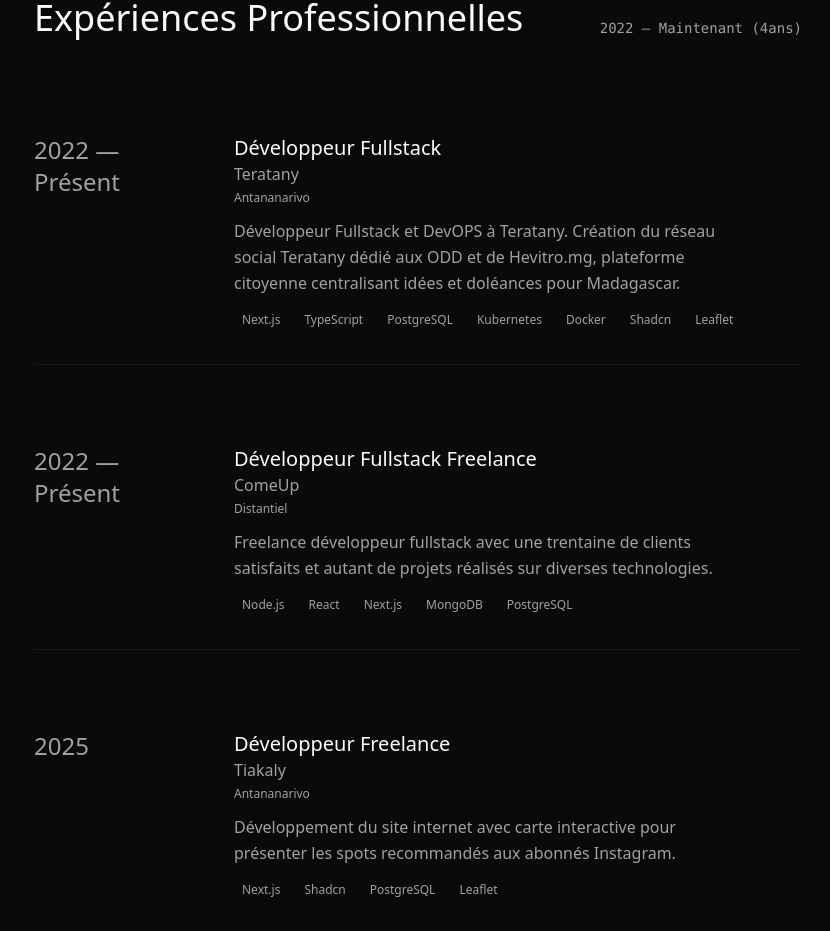
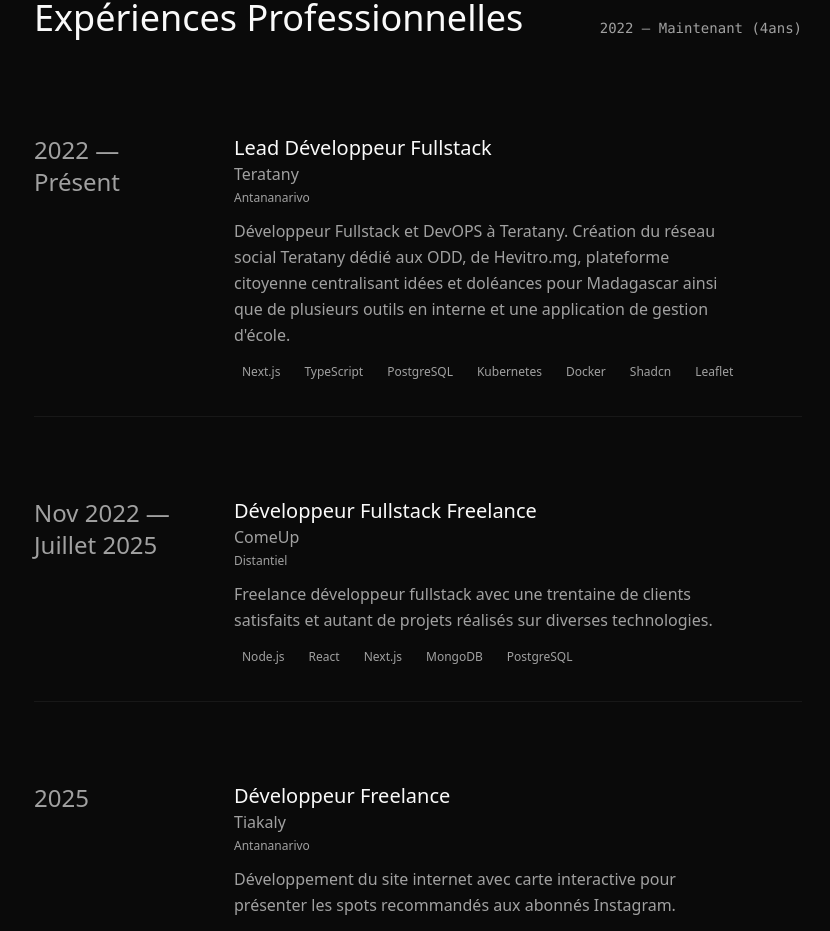
Before and after one commit to andritianaa/minimalist-portfolio, a Next.js app: page / in a window 1280 px wide. Shown: the part 1674-2605 px from the top of the page, without its empty margins (222-1052 px from the left). Built offline with nearby package versions, Linux system fonts and the light colour scheme.

Commit message:
fix history

```diff
--- a/app/page.tsx
+++ b/app/page.tsx
@@ -1,9 +1,10 @@
 "use client";
 
-import Link from "next/link";
-import Image from "next/image";
-import { useEffect, useRef, useState } from "react";
-import { Button } from "@/components/ui/button";
+import Image from 'next/image';
+import Link from 'next/link';
+import { useEffect, useRef, useState } from 'react';
+
+import { Button } from '@/components/ui/button';
 
 export default function Home() {
   const [isDark, setIsDark] = useState(true);
@@ -327,11 +328,11 @@ export default function Home() {
               {[
                 {
                   year: "2022 — Présent",
-                  role: "Développeur Fullstack",
+                  role: "Lead Développeur Fullstack",
                   company: "Teratany",
                   location: "Antananarivo",
                   description:
-                    "Développeur Fullstack et DevOPS à Teratany. Création du réseau social Teratany dédié aux ODD et de Hevitro.mg, plateforme citoyenne centralisant idées et doléances pour Madagascar.",
+                    "Développeur Fullstack et DevOPS à Teratany. Création du réseau social Teratany dédié aux ODD, de Hevitro.mg, plateforme citoyenne centralisant idées et doléances pour Madagascar ainsi que de plusieurs outils en interne et une application de gestion d'école.",
                   tech: [
                     "Next.js",
                     "TypeScript",
@@ -343,7 +344,7 @@ export default function Home() {
                   ],
                 },
                 {
-                  year: "2022 — Présent",
+                  year: "Nov 2022 — Juillet 2025",
                   role: "Développeur Fullstack Freelance",
                   company: "ComeUp",
                   location: "Distantiel",
```
Also changed, not shown: 1 other file (tests, documents, lock files or other folders).
